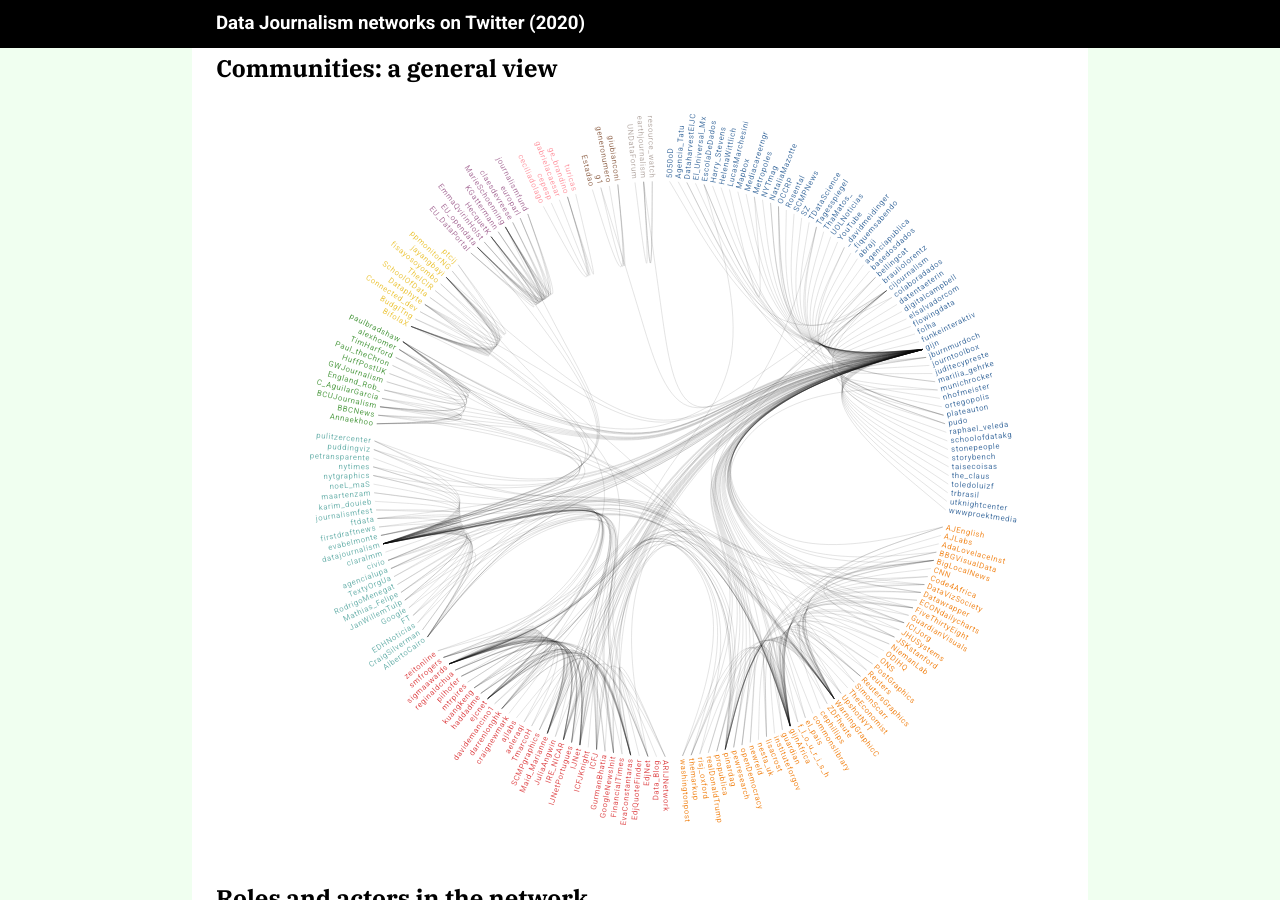
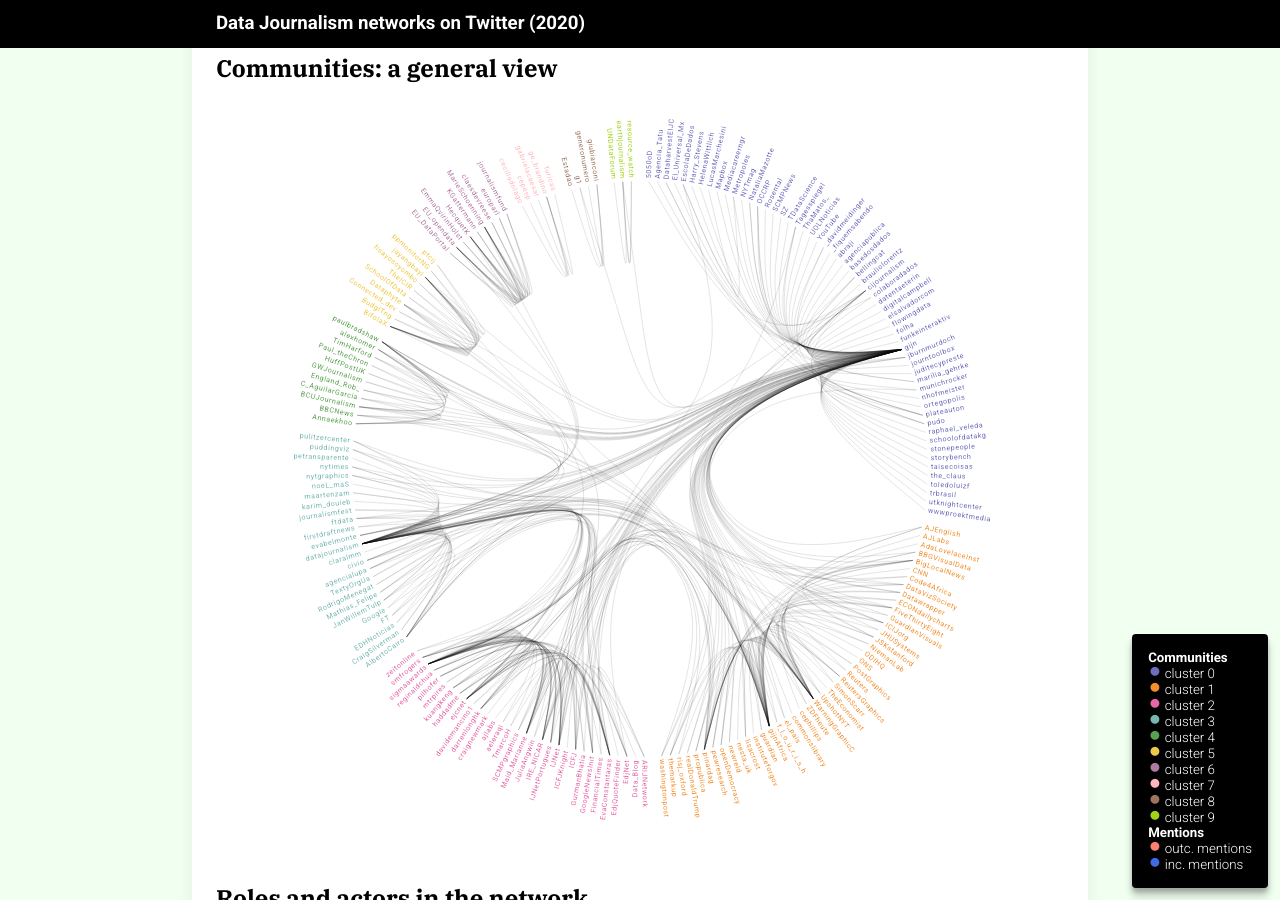
Before and after one commit to Sblbl/ddj_net_viewer, a Jekyll site: the page built from index.markdown, in a window 1280 px wide and 900 px high. Built offline with Jekyll 4.4.1, drawn with Linux system fonts in a browser that asks for light colours; some of the changed text lies outside the part shown.

Commit message:
added mentioning and mentioned barcharts

```diff
--- a/_includes/head.html
+++ b/_includes/head.html
@@ -10,6 +10,8 @@
 
 	<link rel="preconnect" href="https://fonts.gstatic.com">
 
+	<link href="https://fonts.googleapis.com/icon?family=Material+Icons"
+      rel="stylesheet">
 	<link href="https://fonts.googleapis.com/css2?family=Roboto+Condensed:wght@300;700&family=Roboto:wght@300;400;700&display=swap" rel="stylesheet">
 	<link href="https://fonts.googleapis.com/css2?family=IBM+Plex+Serif:wght@400;700&display=swap" rel="stylesheet">
 
--- a/_layouts/default.html
+++ b/_layouts/default.html
@@ -12,6 +12,7 @@
 		{%- include footer.html -%}
 		<script type='text/javascript'src='script/script.js'></script>
 		<script type='text/javascript'src='script/script_2.js'></script>
+		<script type='text/javascript'src='script/script_3.js'></script>
 	</body>
 
 </html>
--- a/index.markdown
+++ b/index.markdown
@@ -4,16 +4,17 @@
 <div class='section'>
 	<h2>Communities: a general view</h2>
 	<svg id='viz_1'></svg>
-	<div id='group_legend' class='hidden'>
-		<h5>Clusters</h5>
+	<div id='group_legend'>
+		<h5>Communities</h5>
 	</div>
 	<div id='legend' class='hidden'>
+		<h5>User Information</h5>
 		<div class='legend_info'>
-			<h5>User</h5>
+			<h5>Username</h5>
 			<p id='username'></p>
 		</div>
 		<div class='group_info' id='cluster_info'>
-			<h5>Cluster</h5>
+			<h5>Cluster:</h5>
 			<p id='cluster'></p>
 		</div>
 		<div class='legend_info'>
@@ -36,11 +37,25 @@
 			The first are those who tend to retweet others' work. The latters, instead, mainly publish original contents.
 		</p>
 		<p>
-			As we can expect, in both cases we can observe a great amount of users with a low in and out activity and a restricted minority that collects the majority of mentions.
+			As we can expect, in both cases we can observe a great amount of users with a low in and out activity and a restricted minority that collects the majority of mentions. <span class='TODO'>[say sth about the difference between the 2 distrs]</span>
 		</p>
 	</div>
 	<h5>Distribution of incoming mentions</h5>
 	<svg id='viz_2' class='small_viz'></svg>
 	<h5>Distribution of outcoming mentions</h5>
 	<svg id='viz_3' class='small_viz'></svg>
+	<div class='texts'>
+		<p>
+			The spreaders are <span class='TODO'>[continue]</span>
+		</p>
+	</div>
+	<h5>The main spreaders</h5>
+	<svg id='viz_4' class='small_viz'></svg>
+	<div class='texts'>
+		<p>
+			The publishers are <span class='TODO'>[continue]</span>
+		</p>
+	</div>
+	<h5>The main publishers</h5>
+	<svg id='viz_5' class='small_viz'></svg>
 </div>
--- a/script/script.js
+++ b/script/script.js
@@ -1,6 +1,6 @@
 const svg = d3.select('#viz_1')
-const colorin = '#00f',
-		colorout = '#f00',
+const colorin = '#4169E1',
+		colorout = '#FA8072',
 		colornone = '#ccc',
 		width = $(document).width(),
 		radius = width / 2
@@ -15,9 +15,12 @@
 
 document.addEventListener('DOMContentLoaded', function(event) {
 	for (let i = 0; i < 10; i++) {
-		$('#group_legend').append(`<p class=g_${i}>${i}</p>`)
+		$('#group_legend').append(`<p><span class="material-icons g_${i}">fiber_manual_record</span> cluster ${i}</p>`)
 	}
-	svg.attr('viewBox', [-width/2 - 80, -width/2 - 120, width + 80, width + 240])
+	$('#group_legend').append(`<h5>Mentions</h5>`)
+	$('#group_legend').append(`<p><span class="material-icons" style='color:${colorout}'>fiber_manual_record</span> outc. mentions</p>`)
+	$('#group_legend').append(`<p><span class="material-icons" style='color:${colorin}'>fiber_manual_record</span> inc. mentions</p>`)
+	svg.attr('viewBox', [-width/2 -40, -width/2 - 120, width + 80, width + 240])
 	plot('JSON/net.json')
 })
 
@@ -86,7 +89,7 @@
 		$('#legend').toggleClass('hidden')
 		$('#username').text(this.innerHTML)
 		$('#cluster_info').attr('class', 'legend_info g_' + c)
-		$('#cluster').text(this.getAttribute('group'))
+		$('#cluster').text('cluster ' + this.getAttribute('group'))
 		$('#in_ment').text(this.getAttribute('ment_in'))
 		$('#out_ment').text(this.getAttribute('ment_out'))
 	}
--- a/script/script_2.js
+++ b/script/script_2.js
@@ -18,11 +18,11 @@
 	// X axis: scale and draw:
 	var x = d3.scaleLinear()
 		.domain([0, d3.max(data, function(d) { return +d.ments })])     // can use this instead of 1000 to have the max of data: d3.max(data, function(d) { return +d.price })
-		.range([0, width])
+		.range([0, (width-margin)])
 
 	let svg_2 = d3.select(id)
 	//svg_2.attr('viewBox', [20, -margin.top, width + margin.right, height + margin.bottom])
-	svg_2.attr('viewBox', [-margin, -margin, width+margin, height+(margin/2)])
+	svg_2.attr('viewBox', [-margin, -margin, width+(margin*2), height+(margin/2)])
 
 	svg_2.append('g')
 		.attr('transform', 'translate(0,' + height + ')')
--- /dev/null
+++ b/script/script_3.js
@@ -0,0 +1,96 @@
+document.addEventListener('DOMContentLoaded', function(event) {
+	spreaders = [
+			{name : 'datajournalism', ments: 66, cluster: 3},
+			{name : 'ujigis', ments: 71, cluster: -1},
+			{name : 'VisualOfData', ments: 81, cluster:  -1},
+			{name : 'WarningGraphicC', ments: 265, cluster: 1},
+			{name : 'gijn', ments: 585, cluster:  0 },
+			{name : 'journalismoDados', ments: 4355, cluster: -1}
+		]
+
+	publishers = [
+		{name : 'sigmaawards', ments: 177, cluster: 2},
+		{name : 'juditecypreste', ments: 195, cluster: 0},
+		{name : 'IJNetPortugues', ments: 197, cluster: 2},
+		{name : 'abraji', ments: 238, cluster: 0},
+		{name : 'AJEnglish', ments: 241, cluster: 1},
+		{name : 'folha', ments: 268, cluster: 0},
+		{name : 'AJLabs', ments: 281, cluster: 2},
+		{name : 'gijn', ments: 312, cluster: 0},
+		{name : 'datajournalism', ments: 361, cluster: 3},
+		{name : 'EscolaDeDados', ments: 55, cluster: 0}
+	]
+
+	bar(spreaders, '#viz_4')
+	bar(publishers, '#viz_5')
+})
+
+function bar(data, id) {
+	let margin = 45
+	let svg_3 = d3.select(id)
+
+	svg_3.attr('viewBox', [-margin, 0, width+margin, $(`${id}`).height()+(margin/2)])
+
+	let barHeight = 25
+	let height = Math.ceil((data.length + 0.1) * barHeight) + (margin*2)
+
+	x = d3.scaleLinear()
+		.domain([0, d3.max(data, d => d.ments)])
+		.range([margin, width - margin])
+
+	let y = d3.scaleBand()
+		.domain(d3.range(data.length))
+		.rangeRound([0, height - margin])
+		.padding(0.1)
+
+	format = x.tickFormat(20, data.format)
+
+	yAxis = g => g
+		.attr('transform', `translate(${margin},0)`)
+		.call(d3.axisLeft(y).tickFormat(i => data[i].name).tickSizeOuter(0))
+	xAxis = g => g
+		.attr('transform', `translate(0, 0)`)
+		.call(d3.axisTop(x).ticks(width / 80, data.format))
+		.call(g => g.select('.domain').remove())
+
+	svg_3.append('g')
+		.selectAll('rect')
+		.data(data)
+		.join('rect')
+			.attr('x', x(0))
+			.attr('y', (d, i) => y(i))
+			.attr('class', d => {
+				if (d.cluster >=0) {
+					return `g_${d.cluster}`
+				} else {
+					return 'no_g'
+				}
+
+			})
+			.attr('width', d => x(d.ments) - x(0))
+			.attr('height', y.bandwidth())
+
+	svg_3.append('g')
+	.attr('fill', 'white')
+	.attr('text-anchor', 'end')
+	.attr('font-family', 'sans-serif')
+	.attr('font-size', 12)
+	.selectAll('text')
+	.data(data)
+	.join('text')
+		.attr('x', d => x(d.ments))
+		.attr('y', (d, i) => y(i) + y.bandwidth() / 2)
+		.attr('dy', '0.35em')
+		.attr('dx', -4)
+		.text(d => format(d.ments))
+		.call(text => text.filter(d => x(d.ments) - x(0) < 20) // short bars
+		.attr('dx', +4)
+		.attr('fill', 'black')
+		.attr('text-anchor', 'start'))
+
+	svg_3.append('g')
+		.call(xAxis)
+
+	svg_3.append('g')
+		.call(yAxis)
+}
--- a/style/style.css
+++ b/style/style.css
@@ -2,6 +2,10 @@
 	font-family: Roboto;
 	margin: 0;
 	box-sizing: border-box;
+}
+
+.TODO {
+	color: red;
 }
 
 body {
@@ -33,10 +37,11 @@
 	width: 70vw;
 	background-color: #FFF;
 	margin-left: 15vw;
+	box-shadow: 0 -16px 16px 0 rgba(0, 0, 0, 0.03), 0 -16px 16px 0 rgba(0, 0, 0, 0.03);
 }
 
 svg {
-	width: 90%;
+	width: 100%;
 	height: 90vh;
 }
 
@@ -78,24 +83,26 @@
 /*LEGENDS*/
 #group_legend {
 	display: block;
-	position: absolute;
-	right: 0;
-	top: 98px;
+	position: fixed;
+	right: 12px;
+	bottom: 12px;
 	padding: 16px;
 	background-color: #000;
 	color: #FFF;
-	display: none;
 	border-radius: 4px;
 	box-shadow: 0 8px 8px 0 rgba(0, 0, 0, 0.2), 0 4px 4px 0 rgba(0, 0, 0, 0.19);
+	text-align: left;
 }
 
 #group_legend h5 {
 	font-size: 11pt
 	font-weight: 700;
+	margin-top: 0;
+	font-family: 'Roboto';
 }
 
 #group_legend p {
-	font-size: 8pt
+	font-size: 10pt;
 	font-weight: 300;
 }
 
@@ -112,33 +119,38 @@
 	box-shadow: 0 8px 8px 0 rgba(0, 0, 0, 0.2), 0 4px 4px 0 rgba(0, 0, 0, 0.19);
 }
 
+#legend h5 {
+	margin: 0;
+	font-family: 'Roboto';
+}
+
 #legend.hidden {
 	display: none;
 }
 
 .legend_info {
-	margin-bottom: 4px;
+	margin-top: 4pt;
 	text-align: left;
-}
-
-.legend_info:last-child {
-	margin-bottom: 4px;
 }
 
 .legend_info h5 {
 	/*text-decoration: underline;*/
-	font-size: 11pt;
 	font-weight: 700;
+	margin: 0;
 }
 
 .legend_info p {
 	font-size: 10pt;
 }
 
+span.material-icons {
+	font-size: 10pt;
+}
+
 /*VIZ*/
 .node {
 	font-family: Roboto Condensed;
-	font-size: 11pt;
+	font-size: 10pt;
 	cursor: pointer;
 	letter-spacing: .8pt;
 	font-weight: 500;
@@ -176,8 +188,8 @@
 /*["#8dd3c7","#ffffb3","#bebada","#fb8072","#80b1d3","#fdb462","#b3de69","#fccde5","#d9d9d9","#bc80bd","#ccebc5","#ffed6f"]*/
 /*["#4e79a7","#f28e2c","#e15759","#76b7b2","#59a14f","#edc949","#af7aa1","#ff9da7","#9c755f","#bab0ab"]*/
 .g_0 {
-	fill: #4e79a7;
-	color: #4e79a7;
+	fill: #6e6dbb;
+	color: #6e6dbb;
 }
 
 .g_1 {
@@ -186,8 +198,8 @@
 }
 
 .g_2 {
-	fill: #e15759;
-	color: #e15759;
+	fill: #e467a7;
+	color: #e467a7;
 }
 
 .g_3 {
@@ -211,8 +223,8 @@
 }
 
 .g_7 {
-	fill: #ff9da7;
-	color: #ff9da7;
+	fill: #ffb7be;
+	color: #ffb7be;
 }
 
 .g_8 {
@@ -221,6 +233,11 @@
 }
 
 .g_9 {
-	fill: #bab0ab;
-	color: #bab0ab;
+	fill: #9fd415;
+	color: #9fd415;
 }
+
+.no_g {
+	fill: #ccc;
+	color: #ccc;
+}
```
Also changed, not shown: 7 other files.
